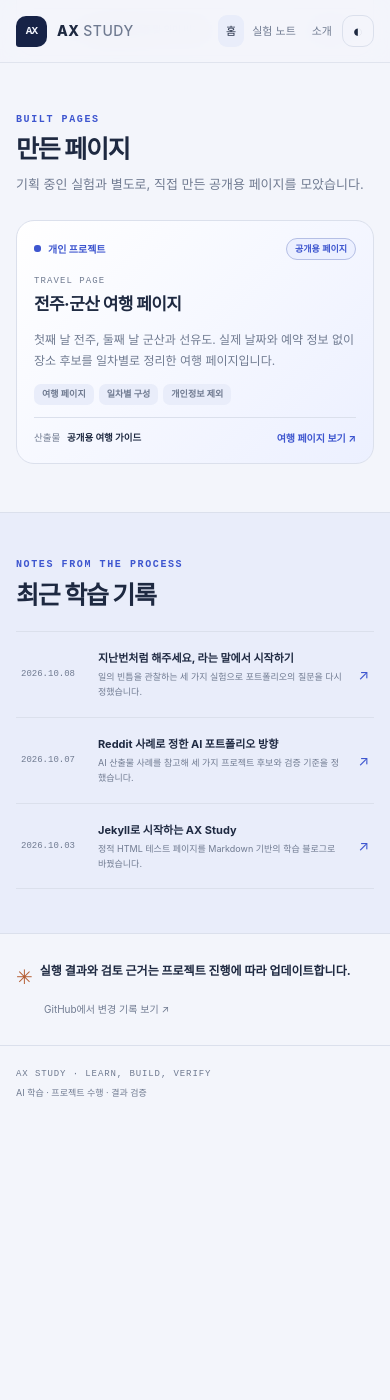
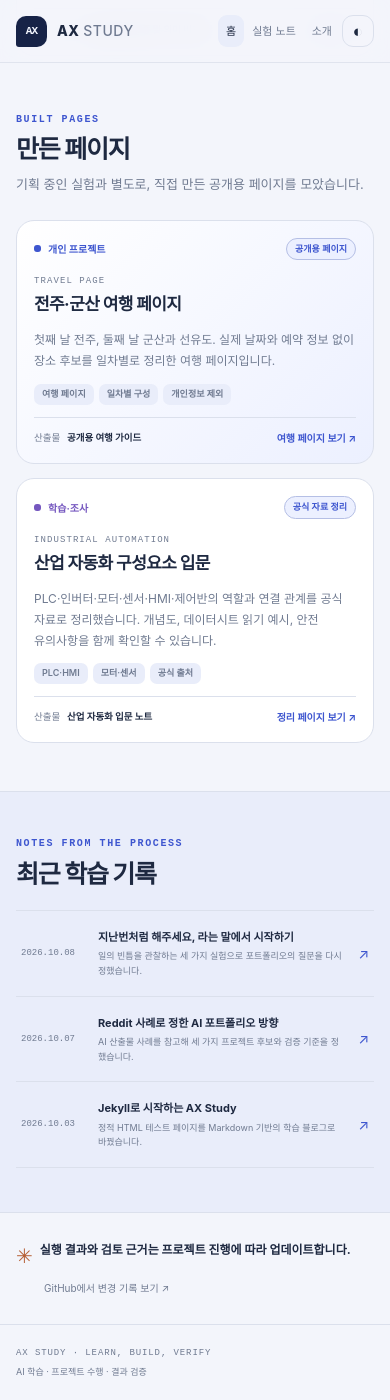
Before and after one commit to hkkoo/ax-study, a Jekyll site: the page built from index.md, in a window 390 px wide and 1400 px high, scrolled down 1934 px. Built offline with Jekyll 4.4.1, drawn with Linux system fonts in a browser that asks for light colours; before the commit the page ends 3056 px from its top, so only the background shows below that.

Commit message:
[verified] Publish industrial automation learning guide

```diff
--- a/assets/css/style.css
+++ b/assets/css/style.css
@@ -203,6 +203,54 @@
   .showcase-section { padding-bottom: 48px; }
 }
 
+/* Industrial automation learning guide */
+.showcase-grid { display: grid; grid-template-columns: repeat(2, minmax(0, 1fr)); gap: 14px; }
+.control-guide { overflow-wrap: anywhere; }
+.control-hero h1 { margin: 18px 0; font-size: clamp(34px, 5vw, 53px); letter-spacing: -.055em; line-height: 1.2; }
+.control-hero h1 span { color: var(--green); }
+.control-guide .control-meta { margin-top: 18px; font-size: 11px; }
+.control-warning { margin: 28px 0; padding: 18px 21px; border-left: 4px solid var(--amber); border-radius: 0 12px 12px 0; background: var(--surface); }
+.control-warning p { margin: 0; }
+.control-toc { display: flex; flex-wrap: wrap; gap: 8px; padding-bottom: 24px; border-bottom: 1px solid var(--line); }
+.control-toc a { padding: 7px 12px; border: 1px solid var(--line); border-radius: 8px; background: var(--surface); font-size: 12px; text-decoration: none; }
+.control-toc a:hover { background: var(--green-wash); }
+.control-guide section { padding-top: 34px; }
+.control-guide section + section { margin-top: 20px; border-top: 1px solid var(--line); }
+.control-guide h2 { margin: 0 0 18px; font-size: 24px; line-height: 1.4; letter-spacing: -.04em; }
+.control-guide h3 { margin: 27px 0 10px; font-size: 17px; }
+.control-guide .citation { margin-left: 3px; font-family: ui-monospace, monospace; font-size: 10px; text-decoration: none; white-space: nowrap; }
+.control-guide .citation:hover { text-decoration: underline; }
+.control-flow { display: grid; grid-template-columns: 1fr auto 1fr auto 1fr auto 1fr; align-items: center; gap: 7px; margin: 27px 0 12px; }
+.control-flow div { display: grid; gap: 5px; min-width: 0; padding: 17px 8px; border: 1px solid var(--line); border-radius: 12px; background: var(--green-wash); text-align: center; }
+.control-flow small { color: var(--muted); font-size: 10px; }
+.control-flow strong { font-size: 16px; }
+.control-flow > span { color: var(--green); }
+.control-guide .control-caption { font-size: 11px; }
+.control-role-grid ul { display: grid; grid-template-columns: repeat(2, minmax(0, 1fr)); gap: 10px; padding: 0; list-style: none; }
+.control-role-grid li { margin: 0; padding: 15px; border: 1px solid var(--line); border-radius: 12px; background: var(--surface); }
+.control-process { display: flex; flex-wrap: wrap; align-items: center; gap: 9px; margin: 20px 0; }
+.control-process span { padding: 8px 12px; border-radius: 8px; background: var(--surface-soft); font-size: 12px; }
+.control-process b { color: var(--green); }
+.control-panel-zones { display: grid; grid-template-columns: repeat(3, minmax(0, 1fr)); gap: 10px; margin: 22px 0; }
+.control-panel-zones div { padding: 17px; border: 1px solid var(--line); border-radius: 12px; background: var(--surface); }
+.control-panel-zones small, .control-panel-zones strong { display: block; }
+.control-panel-zones small { margin-bottom: 6px; color: var(--green); font-size: 10px; }
+.control-panel-zones strong { font-size: 14px; }
+.control-guide .control-panel-zones p { margin-bottom: 0; font-size: 12px; }
+.control-safety { padding: 26px; border: 1px solid var(--amber) !important; border-radius: var(--radius); background: var(--surface); }
+.control-guide .control-sources p { font-size: 12px; }
+.control-back { margin-top: 32px; }
+@media (max-width: 760px) {
+  .showcase-grid { grid-template-columns: 1fr; }
+}
+@media (max-width: 520px) {
+  .control-flow { grid-template-columns: repeat(2, minmax(0, 1fr)); }
+  .control-flow > span { display: none; }
+  .control-role-grid ul, .control-panel-zones { grid-template-columns: 1fr; }
+  .control-safety { padding: 19px; }
+  .control-guide h2 { font-size: 21px; }
+}
+
 /* Long-form learning and project notes */
 .content-shell { width: min(800px, calc(100% - 48px)); margin: 0 auto; padding-block: 54px 80px; }
 .content-shell > h1 { margin: 0 0 14px; font-size: clamp(31px, 5vw, 44px); letter-spacing: -.055em; line-height: 1.2; }
--- a/index.md
+++ b/index.md
@@ -69,6 +69,7 @@
   <section class="shell showcase-section" id="showcase" aria-labelledby="showcase-title">
     <div class="section-heading"><div><p class="eyebrow">BUILT PAGES</p><h2 id="showcase-title">만든 페이지</h2></div></div>
     <p class="section-intro">기획 중인 실험과 별도로, 직접 만든 공개용 페이지를 모았습니다.</p>
+    <div class="showcase-grid">
     <article class="showcase-card card-featured">
       <div class="card-top"><span class="category-label">개인 프로젝트</span><span class="project-status status-done">공개용 페이지</span></div>
       <div><p class="project-number">TRAVEL PAGE</p><h3>전주·군산 여행 페이지</h3></div>
@@ -76,6 +77,14 @@
       <div class="card-tags"><span>여행 페이지</span><span>일차별 구성</span><span>개인정보 제외</span></div>
       <div class="card-bottom"><span>산출물 <b>공개용 여행 가이드</b></span><a href="{{ '/travel/jeonju-gunsan/' | relative_url }}">여행 페이지 보기 <span aria-hidden="true">↗</span></a></div>
     </article>
+    <article class="showcase-card">
+      <div class="card-top"><span class="category-label label-learning">학습·조사</span><span class="project-status status-done">공식 자료 정리</span></div>
+      <div><p class="project-number">INDUSTRIAL AUTOMATION</p><h3>산업 자동화 구성요소 입문</h3></div>
+      <p class="project-summary">PLC·인버터·모터·센서·HMI·제어반의 역할과 연결 관계를 공식 자료로 정리했습니다. 개념도, 데이터시트 읽기 예시, 안전 유의사항을 함께 확인할 수 있습니다.</p>
+      <div class="card-tags"><span>PLC·HMI</span><span>모터·센서</span><span>공식 출처</span></div>
+      <div class="card-bottom"><span>산출물 <b>산업 자동화 입문 노트</b></span><a href="{{ '/guides/industrial-control/' | relative_url }}">정리 페이지 보기 <span aria-hidden="true">↗</span></a></div>
+    </article>
+    </div>
   </section>
 
   <section class="journal-section" id="journal" aria-labelledby="journal-title">
```
Also changed, not shown: docs/check-site.cjs (+27 -2 lines), industrial-control.md (added, +237 -0 lines), README.md.
